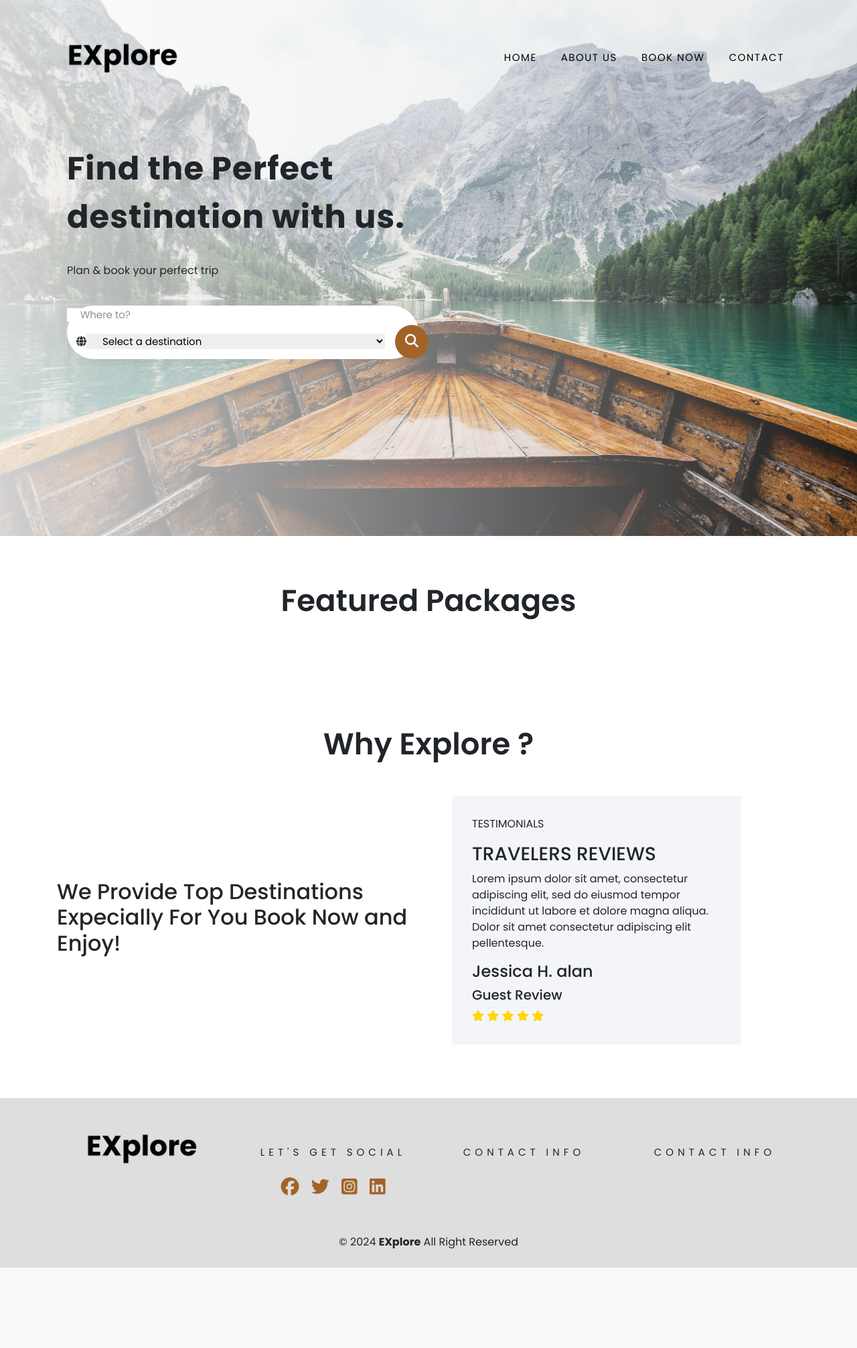
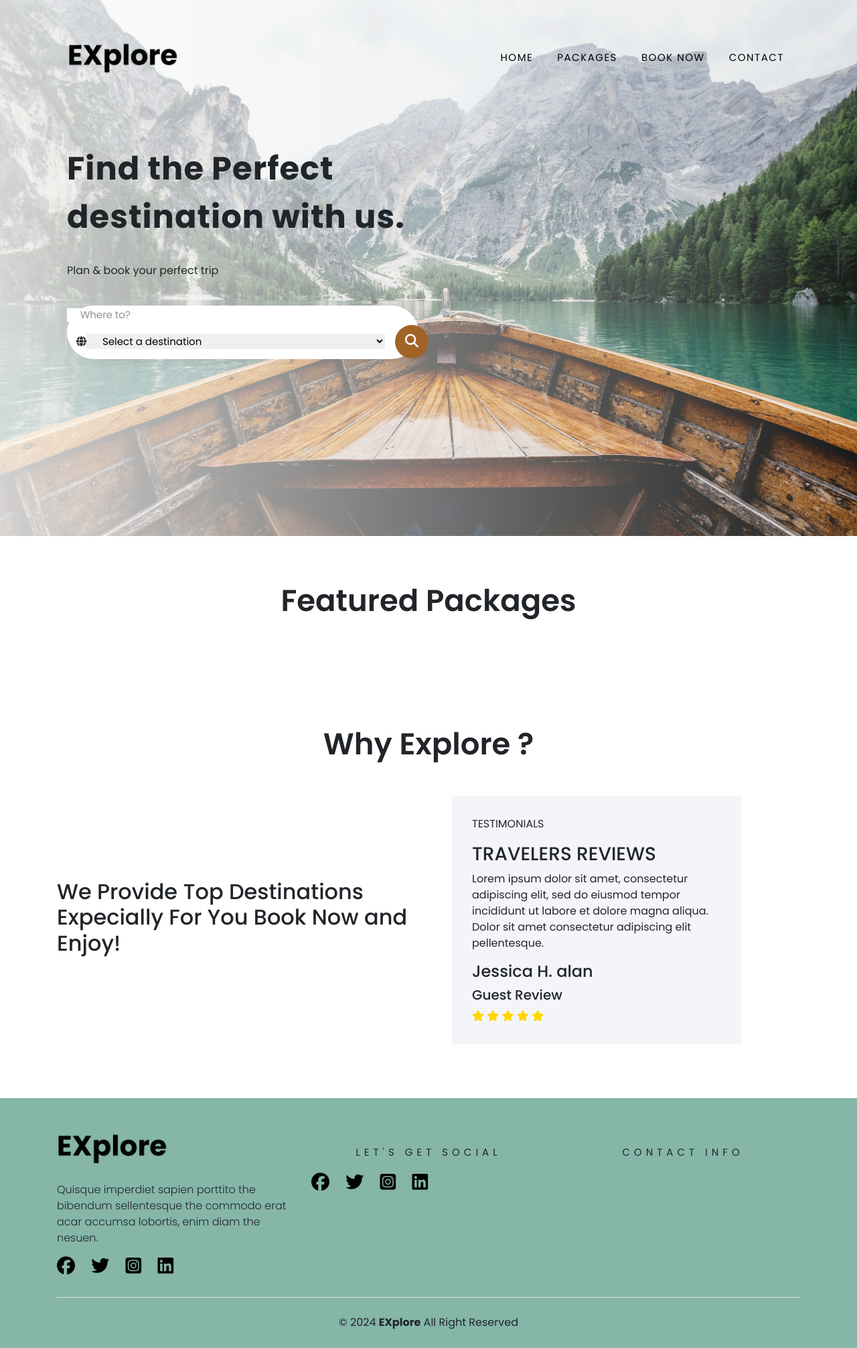
Before and after one commit to doaaabdelfattah/explore_project, a Flask app: page / in a window 1280 px wide. Shown: the whole page at 67% size. Before the commit the page ends 1892 px from the top, so only its background shows below. Run offline with Flask 3, Linux system fonts and the light colour scheme; data that the repository does not hold is empty; parts of the project's set-up code (start-up, migrations or seed data) failed here and were passed over; some libraries are stand-ins or nearby versions.

Commit message:
“packages_page”

```diff
--- a/backend/app.py
+++ b/backend/app.py
@@ -1,9 +1,9 @@
-
 
 
 import base64
 from sqlalchemy import func
-import sys, os
+import sys
+import os
 from os import getenv
 from flask import Flask, redirect, render_template, request, flash
 from models import storage
@@ -23,10 +23,10 @@
 Data.package_data()
 # Routes
 
+
 @app.route('/')
 def index():
-
-     #all packages
+    # all packages
     packages = storage.all(Package)
     packages = sorted(packages, key=lambda k: k.package_name)
 
@@ -35,21 +35,17 @@
 
     for package in packages:
         if hasattr(package, 'image') and package.image:
-            image_list.append({'image':base64.b64encode(package.image).decode('utf-8'),
-                               'description1':package.description1,
-                               'package_name':package.package_name,
-                               'price':package.price})
-
-
+            image_list.append({'image': base64.b64encode(package.image).decode('utf-8'),
+                               'description1': package.description1,
+                               'package_name': package.package_name,
+                               'price': package.price})
 
     return render_template('index.html', packages=image_list, pagetitle="Home")
 
 
-
 @app.route('/submit_booking', methods=['GET', 'POST'])
 def submit_booking():
-
-    #all packages
+    # all packages
     packages_submit = storage.all(Package)
     packages_submit = sorted(packages_submit, key=lambda k: k.package_name)
 
@@ -74,6 +70,15 @@
             flash('Booking was successfully submitted')
     return render_template('submit_booking.html', packages_submit=packages_submit)
 
+
+@app.route('/packages')
+def packages():
+    return render_template('packages.html', pagetitle="Packages")
+
+
+@app.route('/contact')
+def contact():
+    return render_template('contact.html', pagetitle="Contact Us")
 
 
 """ @app.route('/search', methods=['GET', 'POST'])
@@ -109,7 +114,6 @@
     return render_template('register.html') """
 
 
-
 if __name__ == '__main__':
     # storage.reload()
     app.run()
--- a/backend/static/css/style.css
+++ b/backend/static/css/style.css
@@ -3,7 +3,7 @@
   --main-color: #a26329;
   --LightGrayColor: #dedede;
   --DarkGrayColor: #999;
-  --assetcolor: #2971a2;
+  --assetcolor: #85b6a8;
   --lightbg: #f4f5f8;
 }
 
@@ -117,7 +117,7 @@
 }
 
 .submit-btn:hover {
-  background-color: #fff;
+  background-color: white;
   box-shadow: 0px 15px 20px rgba(144, 148, 147, 0.4);
   color: #000;
   transform: translateY(-7px);
@@ -246,7 +246,7 @@
 .packages .product-card .submit-btn {
 }
 
-/* ////////// checkout form //////////////////*/
+/* ================ checkout form ================= */
 
 .checkout-form {
   margin-top: 50px;
@@ -272,26 +272,36 @@
 .footer {
   padding-top: 50px;
   padding-bottom: 10px;
-  background-color: var(--LightGrayColor);
-  text-align: center;
+  /* background-color: var(--LightGrayColor); */
+  background-color: var(--assetcolor);
 }
 
-.footer p:not(.copyright) {
+.footer .title-footer {
   text-transform: uppercase;
-  /* border-bottom: 1px solid white; */
   font-size: 15px;
-  /* padding: 20px; */
   margin: 20px auto;
   width: fit-content;
   letter-spacing: 6px;
 }
+
+.footer img {
+  display: block;
+}
+
+.footer .text-footer {
+  text-align: left;
+  margin-top: 25px;
+  font-weight: 300;
+}
+
 .footer .social-icons i {
-  padding: 7px;
+  padding-right: 20px;
   font-size: 27px;
-  color: var(--main-color);
+  color: #000;
 }
 .footer .copyright {
-  margin-top: 50px;
+  margin-top: 25px;
+  text-align: center;
 }
 .footer .copyright span {
   font-weight: bold;
@@ -301,6 +311,12 @@
   padding: 50px;
   letter-spacing: 10px;
 }
+
+.footer .has-top-border {
+  border-top: 1px solid var(--LightGrayColor);
+  margin-top: 30px;
+}
+/* //////////////////////// */
 
 .about-section {
   padding: 30px;
@@ -317,3 +333,21 @@
 .review-box .icons {
   color: #ffd700;
 }
+
+/* ==================== Packages Page ==================== */
+
+.packages-hero {
+  margin-top: 35px;
+}
+.packages-hero .search-bar {
+  margin-top: 10px;
+}
+.overlay.packages {
+  height: 600px;
+  background-image: url("../images/sea.jpg");
+  background-size: cover;
+}
+
+.container.packages.all {
+  margin-top: 50px;
+}
--- a/backend/templates/index.html
+++ b/backend/templates/index.html
@@ -1,13 +1,12 @@
-
 {% extends "base.html" %}
 
 
 {% block body %}
-<!-- Hero Section -->
+        <!-- =================== *** Start *** ==================== -->
 <div class="overlay-home">
     <div class="overlay-gradient"></div>
     <div class="container">
-        <!-- Navigation Bar (Fixed on all pages) -->
+        <!-- =================== Navigation Bar (Fixed) ==================== -->
         <nav class="navbar navbar-expand-lg">
             <a class="navbar-brand" href="#">
                 <img src="../static/images/logo.png" height="50px" alt="logo" loading="lazy"></a>
@@ -17,15 +16,15 @@
             <div id="nav-menu" class="collapse navbar-collapse">
                 <ul class="navbar-nav ml-auto">
                     <li class="nav-item"><a href="/" class="nav-link">Home</a></li>
-                    <li class="nav-item"><a href="#about-us" class="nav-link">About Us</a></li>
+                    <li class="nav-item"><a href="/packages" class="nav-link">Packages</a></li>
                     <li class="nav-item"><a href="/submit_booking" class="nav-link">Book Now</a></li>
-                    <li class="nav-item"><a href="contact.html" class="nav-link">Contact</a></li>
+                    <li class="nav-item"><a href="/contact" class="nav-link">Contact</a></li>
                 </ul>
             </div>
         </nav>
 
     </div>
-            <!-- Hero Section -->
+<!-- ==================== Hero Section ===================== -->
     <div class="hero-section container">
         <div class="col-12 col-lg-6">
 
@@ -67,14 +66,13 @@
                             <span class="fa fa-search"></span>
                         </button>
                     </div>
+                </form>
+
             </div>
-
-
-            </form>
         </div>
     </div>
 </div>
-<!-- Popular packages -->
+<!-- ==================== Popular Packages Section ===================== -->
 <div class="container packages">
     <h1 class="section-title">Featured Packages</h1>
     <div class="cards-container">
@@ -101,7 +99,7 @@
     </div>
 </div>
 
-
+<!-- ==================== About Section ===================== -->
 <div class="about-section">
     <h1 class="section-title"> Why Explore ? </h1>
     <div class="container">
@@ -143,14 +141,27 @@
 </div>
 
 
+<!-- ==================== Footer Section ===================== -->
+
 <div class="footer">
     <div class="container">
         <div class="row">
-            <div class="col-lg-3 col-md-12">
+            <div class="col-lg-4 ">
                 <img src="../static/images/logo.png" height="50px" alt="logo" loading="lazy"></a>
+                <p class="text-footer">
+                    Quisque imperdiet sapien porttito the bibendum sellentesque the commodo erat acar accumsa lobortis,
+                    enim diam the nesuen.
+                </p>
+                <div class="social-icons">
+                    <i class="fa-brands fa-facebook"></i>
+                    <i class="fa-brands fa-twitter"></i>
+                    <i class="fa-brands fa-square-instagram"></i>
+                    <i class="fa-brands fa-linkedin"></i>
+                </div>
+
             </div>
-            <div class="col-lg-3 col-md-12">
-                <p>
+            <div class="col-lg-4">
+                <p class="title-footer">
                     Let's Get Social
                 </p>
                 <div class="social-icons">
@@ -161,130 +172,23 @@
                 </div>
 
             </div>
-            <div class="col-lg-3 col-md-12">
-                <p>
+            <div class="col-lg-4 ">
+                <p class="title-footer">
                     Contact Info
                 </p>
-                <div class="contact-info">
-                </div>
-
-            </div>
-            <div class="col-lg-3 col-md-12">
-                <p>
-                    Contact Info
-                </p>
-                <div class="contact-info">
+                <div class=" contact-info">
                 </div>
 
             </div>
 
         </div>
-        <p class="copyright">&copy; 2024 <span>EXplore</span> All Right Reserved</p>
+        <div class="container has-top-border">
+            <p class="copyright">&copy; 2024 <span>EXplore</span> All Right Reserved</p>
+        </div>
+
     </div>
 </div>
 
-
-
-
-
-
-<!-- <section class="packages" id="packages">
-        <h2 class="title">
-            Discover Our Packages ...
-        </h2>
-        <div class="container">
-            <div class="product-card">
-                <div class="product-image">
-                    <img src="images/ahmed-afifi-Jl7Mj4i65CE-unsplash.jpg">
-                </div>
-                <div class="product-info">
-                    <strong class="location"> Egypt <span> cairo</span> </strong>
-                    <p class="description">Lorem Ipsum is simply dummy text of the printing and typesetting
-                        industry.
-                    </p>
-                    <div class="booking">
-                        <button> Book now </button>
-                        <strong class="price"> $300</strong>
-                    </div>
-                </div>
-            </div>
-            <div class="product-card">
-                <div class="product-image">
-                    <img src="images/rome.jpg">
-                </div>
-                <div class="product-info">
-                    <strong class="location"> Italy <span> rome </span> </strong>
-                    <p class="description">Lorem Ipsum is simply dummy text of the printing and typesetting
-                        industry.
-                    </p>
-                    <div class="booking">
-                        <button> Book now </button>
-                        <strong class="price"> $730</strong>
-                    </div>
-                </div>
-            </div>
-            <div class="product-card">
-                <div class="product-image">
-                    <img src="images/france.jpg">
-                </div>
-                <div class="product-info">
-                    <strong class="location"> France <span> paris</span> </strong>
-                    <p class="description">Lorem Ipsum is simply dummy text of the printing and typesetting
-                        industry.
-                    </p>
-                    <div class="booking">
-                        <button> Book now </button>
-                        <strong class="price"> $550</strong>
-                    </div>
-                </div>
-            </div>
-            <div class="product-card">
-                <div class="product-image">
-                    <img src="images/ahmed-afifi-Jl7Mj4i65CE-unsplash.jpg">
-                </div>
-                <div class="product-info">
-                    <strong class="location"> Egypt <span> cairo</span> </strong>
-                    <p class="description">Lorem Ipsum is simply dummy text of the printing and typesetting
-                        industry.
-                    </p>
-                    <div class="booking">
-                        <button> Book now </button>
-                        <strong class="price"> $300</strong>
-                    </div>
-                </div>
-            </div>
-            <div class="product-card">
-                <div class="product-image">
-                    <img src="images/rome.jpg">
-                </div>
-                <div class="product-info">
-                    <strong class="location"> Italy <span> rome </span> </strong>
-                    <p class="description">Lorem Ipsum is simply dummy text of the printing and typesetting
-                        industry.
-                    </p>
-                    <div class="booking">
-                        <button> Book now </button>
-                        <strong class="price"> $730</strong>
-                    </div>
-                </div>
-            </div>
-            <div class="product-card">
-                <div class="product-image">
-                    <img src="images/france.jpg">
-                </div>
-                <div class="product-info">
-                    <strong class="location"> France <span> paris</span> </strong>
-                    <p class="description">Lorem Ipsum is simply dummy text of the printing and typesetting
-                        industry.
-                    </p>
-                    <div class="booking">
-                        <button> Book now </button>
-                        <strong class="price"> $550</strong>
-                    </div>
-                </div>
-            </div>
-        </div>
-    </section> -->
 
 <script src="bootstrap/js/popper.min.js"></script>
 <script src="bootstrap/js/jquery-3.7.1.min.js"></script>
```
Also changed, not shown: backend/templates/contact.html (+14 -32 lines), backend/templates/packages.html (added, +130 -0 lines), 1 other file.
